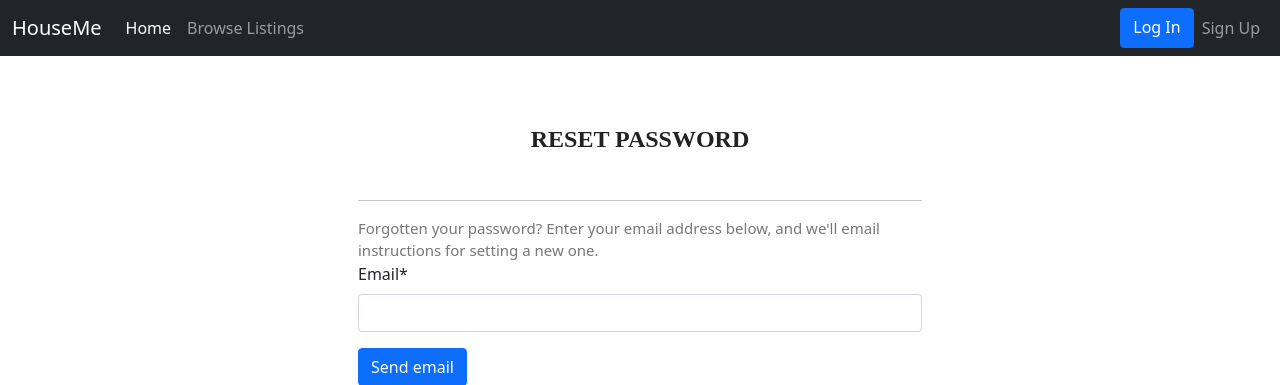
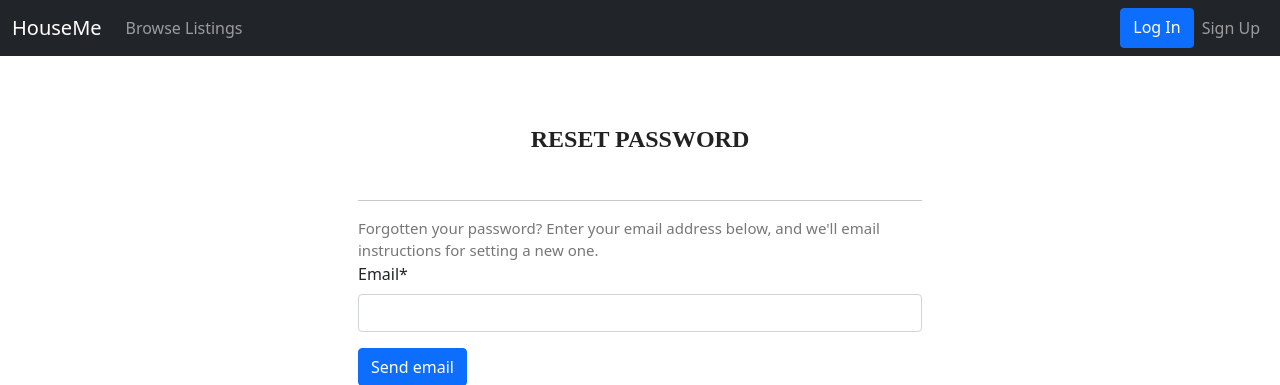
Before and after one commit to gcivil-nyu-org/S2022-Team-5-repo, a Django app: page /account/password_reset in a window 1280 px wide. Shown: the top 385 px of the page. Run offline with Django 3.2, Linux system fonts and the light colour scheme; some libraries are stand-ins or nearby versions; some web fonts are replaced.

Commit message:
Update nav.html

```diff
--- a/templates/partials/nav.html
+++ b/templates/partials/nav.html
@@ -6,7 +6,6 @@
     </button>
     <div class="collapse navbar-collapse" id="navbarNavAltMarkup">
       <div class="navbar-nav me-auto">
-        <a class="nav-link active" aria-current="page" href="{% url 'property:index' %}">Home</a>
         <a class="nav-link" href="{% url 'property:browselistings' %}">Browse Listings</a>
       </div>
       <div class="navbar-nav ms-auto">
```
